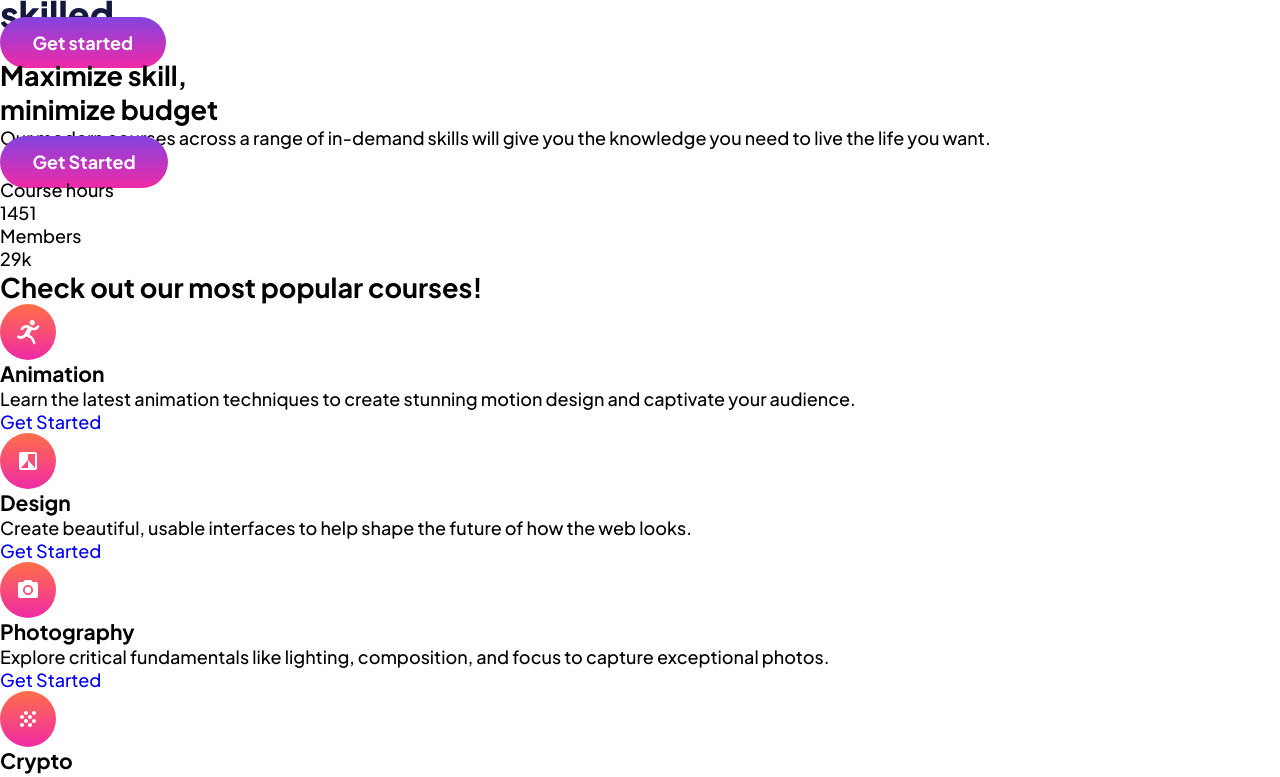
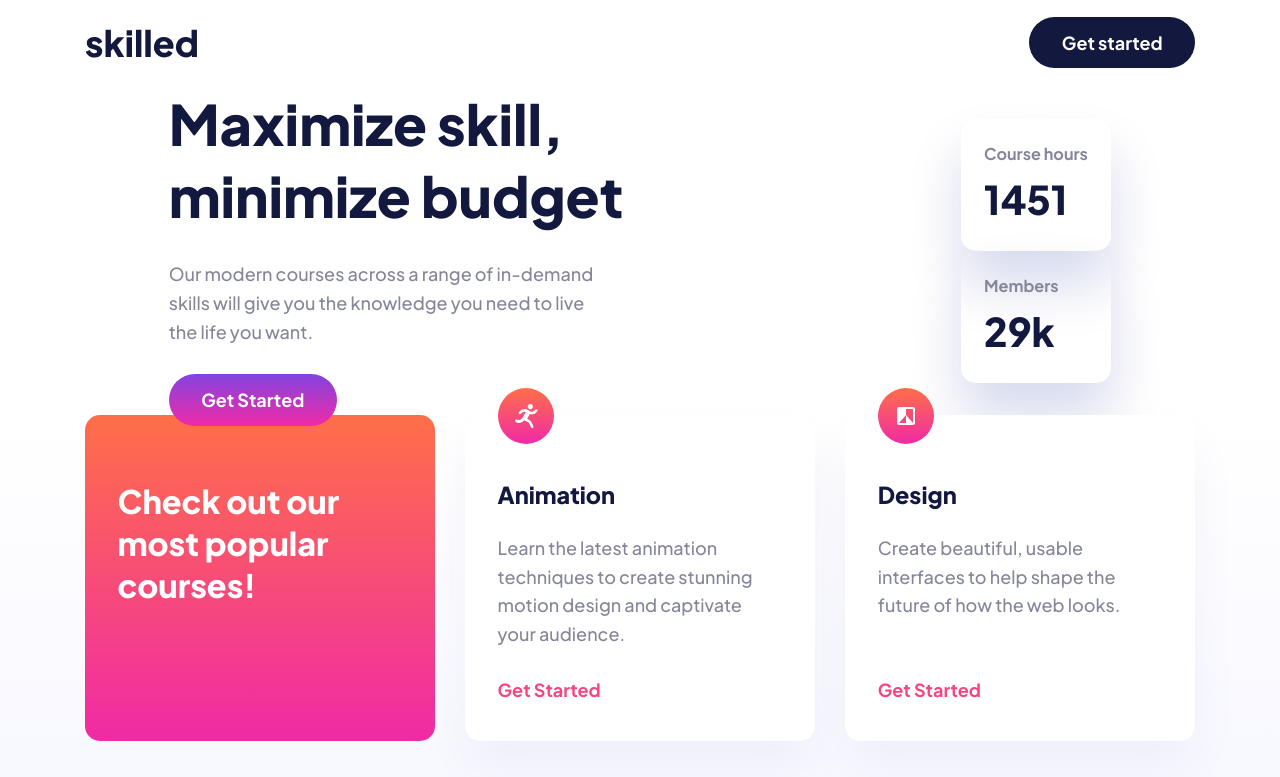
Before and after one commit to meilani/eLearningLandingPage, a React (Create React App) app: page / in a window 1280 px wide. Shown: the top 777 px of the page. Built offline with nearby package versions, Linux system fonts and the light colour scheme.

Commit message:
desktop style

```diff
--- a/src/index.scss
+++ b/src/index.scss
@@ -1,5 +1,6 @@
 @import "./shared.scss";
 
+/** GENERAL **/
 * {
   padding: 0;
   margin: 0;
@@ -24,6 +25,18 @@ a {
   text-decoration: none;
 }
 
+h1,
+h2,
+h3 {
+  color: $headingFontColor;
+  font-weight: 800;
+}
+
+p {
+  color: $mainFontColor;
+  line-height: 1.6em;
+}
+
 .btn {
   color: #fff;
   background-image: $accentGradientAlt;
@@ -31,18 +44,168 @@ a {
   font-weight: 700;
   line-height: 1.6em;
   padding: .8rem 1.8rem;
+  position: relative;
+
+  &::before {
+    content: "";
+    position: absolute;
+    top: 50%;
+    left: 50%;
+    transform: translate(-50%, -50%);
+    display: block;
+    border-radius: $borderRadiusBtn;
+    width: 100%;
+    height: 100%;
+    background-color: #fff;
+    opacity: 0;
+    transition: opacity .3s ease;
+  }
+
+  &:hover::before {
+    opacity: .5;
+  }
+
+}
+
+.btn-dark {
+  background-color: $bgDark;
+  background-image: none;
+  transition: background-color .3s ease;
+
+  &::before {
+    content: none;
+  }
+
+  &:hover {
+    background-color: $bgDarkHover;
+  }
+}
+
+.card-section {
+  background-image: $pageBgGradient;
+}
+
+.card-container {
+  display: grid;
+  grid-template-columns: repeat(3, 1fr);
+  gap: 4.4rem 1.7rem;
+}
+
+.card,
+.header-card {
+  max-width: 350px;
+  border-radius: $borderRadiusDiv;
+  padding: 3.6rem 1.8rem 2.2rem;
+  min-height: 322px;
+}
+
+
+.header-card {
+  background-image: $accentGradient;
+
+  h2 {
+    color: #fff;
+    font-size: 1.8rem;
+    line-height: 1.3em;
+  }
+}
+
+.card {
+  box-shadow: $boxShadow;
+  position: relative;
+  background-color: #fff;
+
+  img {
+    position: absolute;
+    top: -1.5rem;
+  }
+}
+
+.card-title {
+  font-size: 1.3rem;
+  line-height: 1.3em;
+  margin-bottom: 1.3rem;
+}
+
+.card-text {
+  color: $mainFontColor;
+  margin-bottom: 2.9rem;
+}
+
+.card-link {
+  color: $accentFontColor;
+  font-weight: 700;
+  line-height: 1.6em;
+  transition: color .3s ease;
+  position: absolute;
+  bottom: 2rem;
+
+  &:hover {
+    color: $accentFontColorHover;
+  }
+}
+
+header, footer {
+  .container {
+    width: 100%;
+    display: flex;
+    justify-content: space-between;
+    align-items: center;
+    margin: 0 auto;
+    max-width: 1110px;
+  }
+}
+
+header {
+  padding: 1.6rem 1.8rem;
 }
 
 footer {
   background-color: $bgDark;
   padding: 1.8rem;
+}
 
-  .container {
-    width: 100%;
-    max-width: 1110px;
-    margin: 0 auto;
-    display: flex;
-    justify-content: space-between;
-    align-items: center;
+main {
+ > section > div {
+  max-width: 1110px;
+  margin: 0 auto;
+ }
+}
+
+.hero {
+  display: flex;
+  justify-content: space-between;
+  align-items: center;
+
+  h2 {
+    font-size: 3.1rem;
+    margin-bottom: 1.6rem;
+    line-height: 1.3em;
   }
+
+  p {
+    margin-bottom: 2.2rem;
+    max-width: 445px;
+  }
+
+  .stat {
+    box-shadow: $boxShadowStat;
+    border-radius: $borderRadiusDiv;
+    padding: 1.1rem 1.3rem;
+  }
+
+  .stat-name {
+    font-weight: 700;
+    font-size: .9rem;
+    line-height: 1.8em;
+    margin-bottom: 0;
+  }
+
+  .stat-num {
+    margin-bottom: 0;
+    font-weight: 800;
+    font-size: 2.2rem;
+    color: $headingFontColor;
+  }
+
 }
--- a/src/shared.scss
+++ b/src/shared.scss
@@ -2,7 +2,10 @@
 $mainFontColor: hsl(233,10%,56%);
 $headingFontColor: hsl(234,53%,16%);
 $accentFontColor: hsl(341,92%,62%);
+$accentFontColorHover: hsl(341, 100%, 83%);
+
 $bgDark: hsl(234,53%,16%);
+$bgDarkHover: #666ca3;
 $pageBgGradient: linear-gradient(180deg, #FFFFFF 0%, #F0F1FF 100%);
 $accentGradient: linear-gradient(180deg, #FF6F48 0%, #F02AA6 100%);
 $accentGradientAlt: linear-gradient(180deg, #4851FF -54.32%, #F02AA6 100%);
@@ -11,3 +14,4 @@ $mobileFontSize: 16px;
 $borderRadiusDiv: 15px;
 $borderRadiusBtn: 28px;
 $boxShadow: 0px 25px 50px rgba(6, 22, 141, 0.0442381);
+$boxShadowStat: 0px 34px 54px rgba(6, 22, 141, 0.158854);
```
